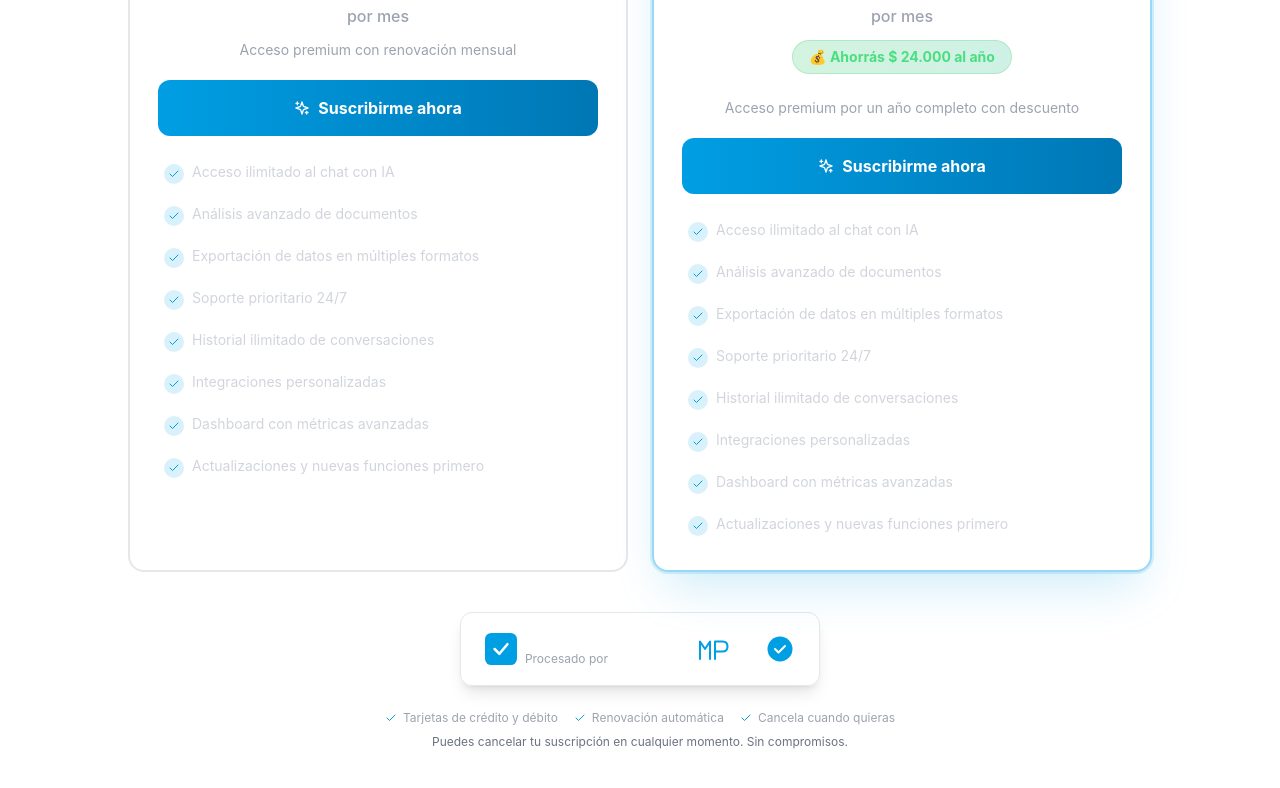
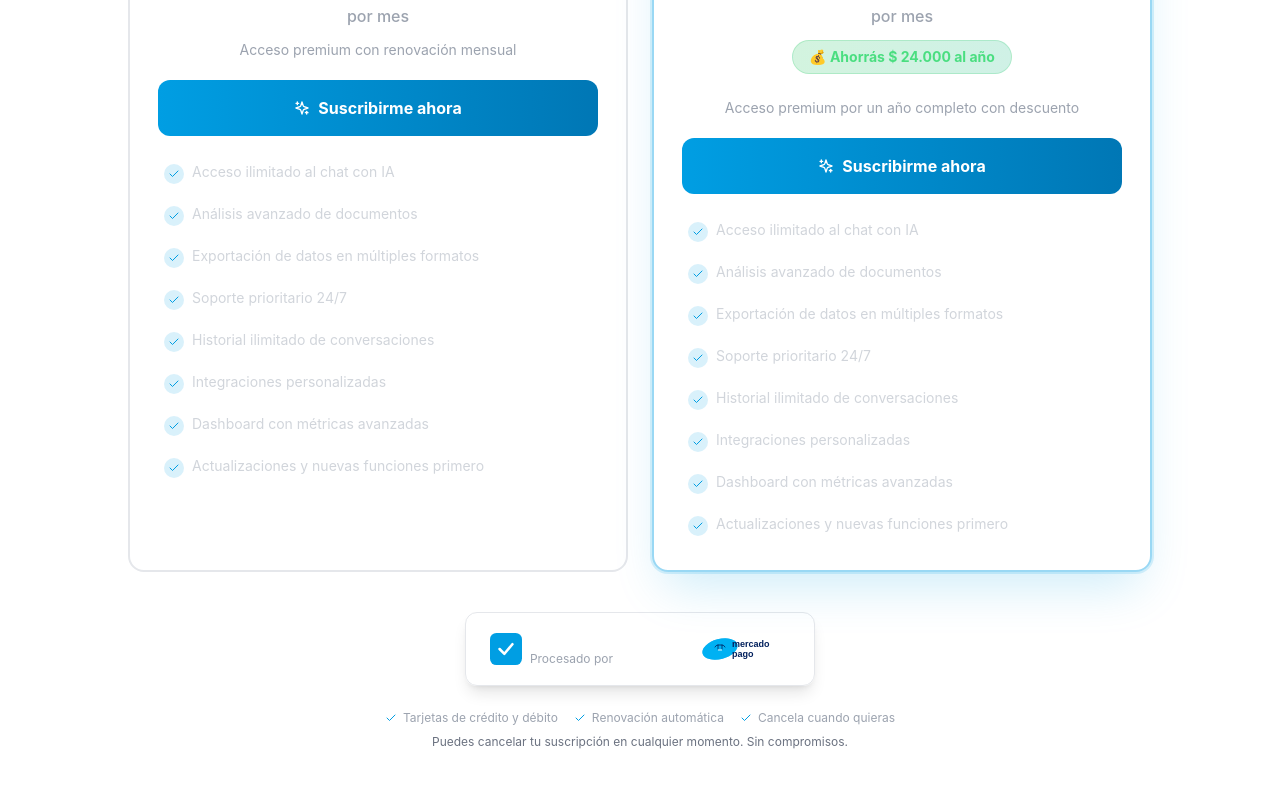
Before and after one commit to EugeNardi/mvp-IAempresas, a React (Vite) app: page /premium in a window 1280 px wide. Shown: the part 532-1320 px from the top of the page. Built offline with nearby package versions, Linux system fonts and the light colour scheme; no server answers.

Commit message:
commit10

```diff
--- a/src/pages/Premium.jsx
+++ b/src/pages/Premium.jsx
@@ -105,13 +105,13 @@ const Premium = () => {
         <div className="absolute top-0 left-1/4 w-64 h-64 bg-[#009EE3]/8 rounded-full filter blur-3xl"></div>
         <div className="absolute bottom-0 right-1/4 w-64 h-64 bg-[#0077B5]/8 rounded-full filter blur-3xl"></div>
 
-        <div className="relative max-w-7xl mx-auto px-4 sm:px-6 lg:px-8 py-8 sm:py-10 lg:py-12 text-center">
+        <div className="relative max-w-7xl mx-auto px-4 sm:px-6 lg:px-8 py-8 sm:py-10 lg:py-12 flex flex-col items-center justify-center text-center">
           <div className="inline-flex items-center gap-2 bg-[#009EE3]/10 border border-[#009EE3]/20 rounded-full px-3 sm:px-4 py-1.5 mb-4 sm:mb-5 backdrop-blur-sm">
             <Sparkles className="w-3 h-3 sm:w-4 sm:h-4 text-[#009EE3] animate-pulse" />
             <span className="text-xs text-[#009EE3] font-semibold tracking-wide">DESBLOQUEA TODO EL POTENCIAL</span>
           </div>
 
-          <h1 className="text-3xl sm:text-4xl md:text-5xl lg:text-6xl font-bold text-white mb-3 sm:mb-4 leading-tight">
+          <h1 className="text-3xl sm:text-4xl md:text-5xl lg:text-6xl font-bold text-white mb-3 sm:mb-4 leading-tight text-center w-full">
             Hazte{' '}
             <span className="bg-gradient-to-r from-[#009EE3] to-[#0077B5] bg-clip-text text-transparent">
               Premium
@@ -151,7 +151,7 @@ const Premium = () => {
                 {/* Popular Badge */}
                 {isAnnual && (
                   <div className="absolute -top-3 left-1/2 -translate-x-1/2 z-10">
-                    <div className="bg-gradient-to-r from-[#009EE3] to-[#0077B5] text-white text-xs font-bold px-3 sm:px-4 py-1 sm:py-1.5 rounded-full shadow-lg">
+                    <div className="bg-gradient-to-r from-[#FFD700] to-[#FFA500] text-black text-xs font-bold px-3 sm:px-4 py-1 sm:py-1.5 rounded-full shadow-lg">
                       ⭐ MÁS POPULAR
                     </div>
                   </div>
@@ -250,16 +250,24 @@ const Premium = () => {
                 </div>
               </div>
               <div className="hidden sm:block h-10 w-px bg-dark-border mx-1 sm:mx-2"></div>
-              {/* Mercado Pago Logo SVG */}
+              {/* Mercado Pago Logo */}
               <div className="flex items-center justify-center">
-                <svg className="h-8 sm:h-10 w-auto" viewBox="0 0 200 80" fill="none" xmlns="http://www.w3.org/2000/svg" preserveAspectRatio="xMidYMid meet">
-                  {/* M */}
-                  <path d="M10 60 L10 25 L20 40 L30 25 L30 60" stroke="#009EE3" strokeWidth="4" strokeLinecap="round" strokeLinejoin="round" fill="none"/>
-                  {/* P */}
-                  <path d="M40 60 L40 25 L55 25 Q65 25 65 35 Q65 45 55 45 L40 45" stroke="#009EE3" strokeWidth="4" strokeLinecap="round" strokeLinejoin="round" fill="none"/>
-                  {/* Circle with check */}
-                  <circle cx="170" cy="40" r="25" fill="#009EE3"/>
-                  <path d="M160 40 L167 47 L180 34" stroke="white" strokeWidth="4" strokeLinecap="round" strokeLinejoin="round" fill="none"/>
+                <svg className="h-8 sm:h-10 w-auto" viewBox="0 0 900 400" fill="none" xmlns="http://www.w3.org/2000/svg">
+                  {/* Handshake Icon Circle */}
+                  <ellipse cx="200" cy="200" rx="180" ry="100" fill="#009EE3" transform="rotate(-15 200 200)"/>
+                  <ellipse cx="200" cy="200" rx="180" ry="100" fill="#00BFFF" transform="rotate(-15 200 200)" opacity="0.6"/>
+
+                  {/* Handshake */}
+                  <path d="M150 180 Q160 160 180 160 L220 160 Q240 160 250 180" stroke="#001F5C" strokeWidth="8" fill="none" strokeLinecap="round"/>
+                  <path d="M180 160 L180 200 M220 160 L220 200" stroke="#001F5C" strokeWidth="8" strokeLinecap="round"/>
+                  <circle cx="190" cy="210" r="8" fill="white"/>
+                  <circle cx="210" cy="210" r="8" fill="white"/>
+
+                  {/* Text: mercado */}
+                  <text x="320" y="180" fill="#001F5C" fontSize="90" fontWeight="600" fontFamily="Arial, sans-serif">mercado</text>
+
+                  {/* Text: pago */}
+                  <text x="320" y="280" fill="#001F5C" fontSize="90" fontWeight="600" fontFamily="Arial, sans-serif">pago</text>
                 </svg>
               </div>
             </div>
```
